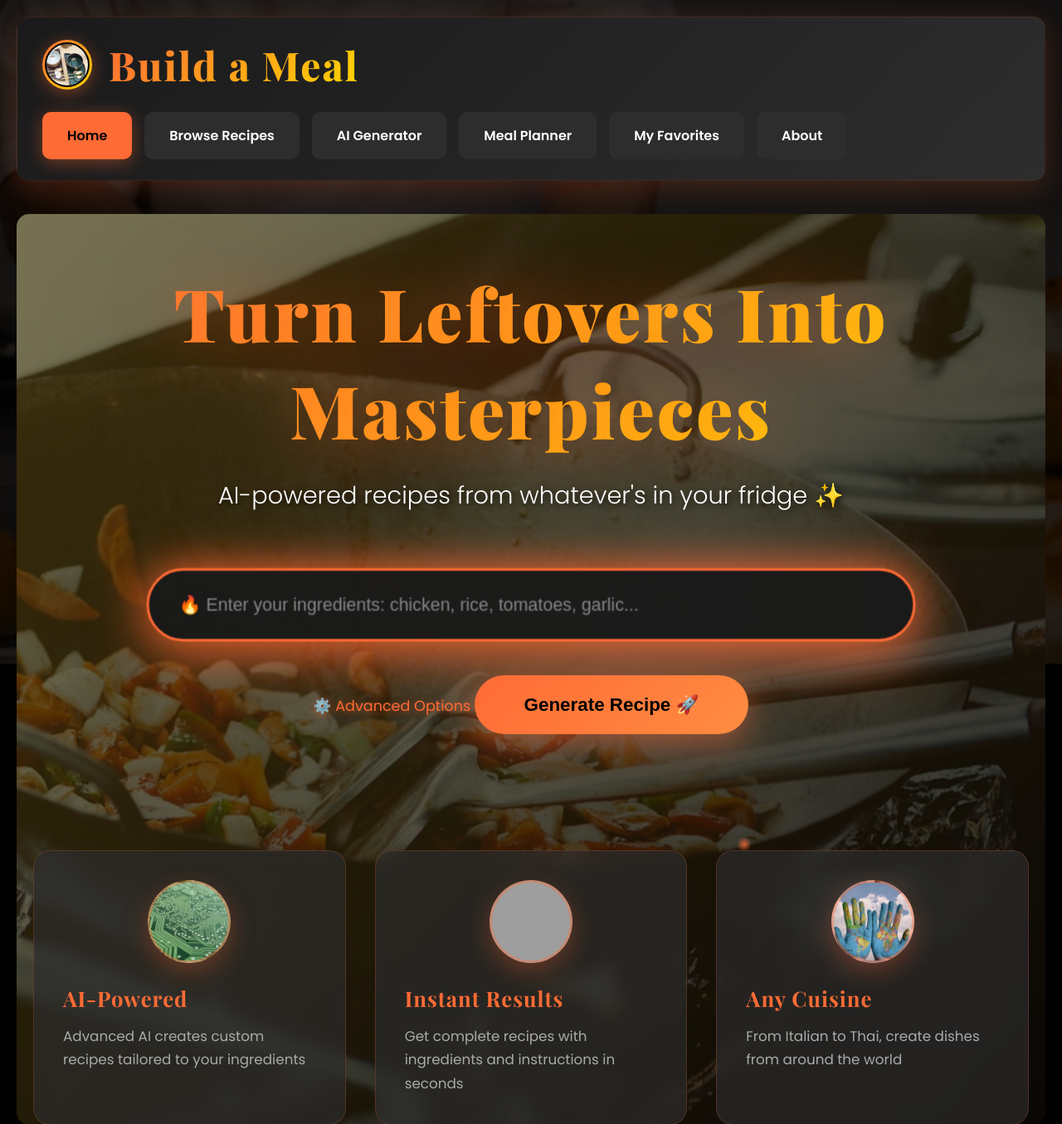
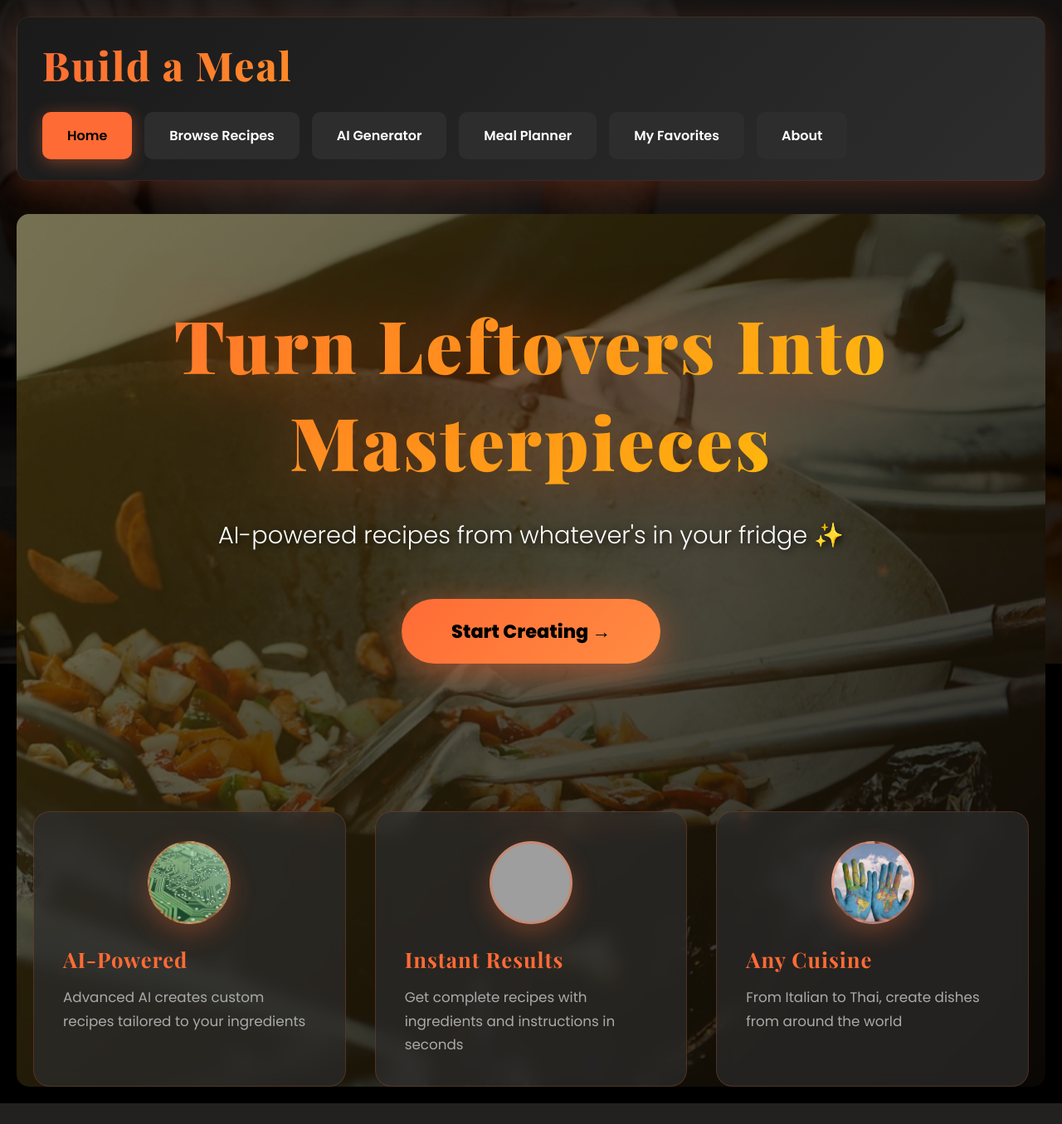
Before and after one commit to vxcoelho/BuildamealAI, a Flask app: page / in a window 1280 px wide. Shown: the top 1355 px of the page at 83% size. After the commit the page ends 1330 px from the top, so only its background shows below. Run offline with Flask 3, Linux system fonts and the light colour scheme; data comes from the database, SQL or seed files in the repository; grey boxes are pictures that could not be loaded.

Commit message:
Remove AI generator search bar and update logo display
Removes the AI generator search bar and its associated styles from the home page and updates the logo display logic in the base template.

Replit-Commit-Author: Agent
Replit-Commit-Session-Id: 096b7f10-f7a4-4b89-9db5-8867b2841995
Replit-Commit-Checkpoint-Type: intermediate_checkpoint
Replit-Commit-Screenshot-Url: https://storage.googleapis.com/screenshot-production-us-central1/7da07af8-79f0-4207-8cc8-d16cdd608a01/096b7f10-f7a4-4b89-9db5-8867b2841995/Aa3PpSg

```diff
--- a/templates/base.html
+++ b/templates/base.html
@@ -231,12 +231,7 @@
 <body>
     <div class="container">
         <header>
-            <div style="display: flex; align-items: center; gap: 20px; margin-bottom: 25px;">
-                <div style="width: 60px; height: 60px; border-radius: 50%; background: linear-gradient(135deg, #FF6B35 0%, #FFD700 100%); padding: 3px; box-shadow: 0 4px 20px rgba(255, 107, 53, 0.4);">
-                    <div style="width: 100%; height: 100%; border-radius: 50%; background-image: url('/static/logo.jpg'); background-size: cover; background-position: center; border: 2px solid #000;"></div>
-                </div>
-                <h1 style="margin-bottom: 0;">Build a Meal</h1>
-            </div>
+            <h1>Build a Meal</h1>
             <nav class="tabs">
                 <a href="/" class="tab {% if active_tab == 'home' %}active{% endif %}">Home</a>
                 <a href="/browse" class="tab {% if active_tab == 'browse' %}active{% endif %}">Browse Recipes</a>
--- a/templates/home.html
+++ b/templates/home.html
@@ -1,6 +1,6 @@
 {% extends "base.html" %}
 
-{% block title %}Home - Build A Meal{% endblock %}
+{% block title %}Home - Build a Meal{% endblock %}
 
 {% block content %}
 <style>
@@ -132,7 +132,7 @@
         font-family: 'Playfair Display', serif;
         font-size: 5.5rem;
         font-weight: 900;
-        margin-bottom: 20px;
+        margin-bottom: 30px;
         background: linear-gradient(135deg, #FF6B35 0%, #FFD700 100%);
         -webkit-background-clip: text;
         -webkit-text-fill-color: transparent;
@@ -151,122 +151,7 @@
         text-shadow: 2px 2px 10px rgba(0, 0, 0, 0.8);
     }
 
-    /* AI Generator Search Bar */
-    .ai-search-container {
-        width: 100%;
-        max-width: 900px;
-        animation: fadeInUp 1s ease 0.6s both;
-    }
-
-    .search-form {
-        position: relative;
-    }
-
-    .search-bar {
-        width: 100%;
-        padding: 28px 35px;
-        font-size: 1.3rem;
-        border: 3px solid rgba(255, 107, 53, 0.5);
-        border-radius: 70px;
-        background: rgba(26, 26, 26, 0.85);
-        backdrop-filter: blur(10px);
-        color: #ffffff;
-        transition: all 0.4s cubic-bezier(0.4, 0, 0.2, 1);
-        box-shadow: 0 15px 50px rgba(255, 107, 53, 0.3),
-                    0 0 100px rgba(255, 107, 53, 0.2);
-    }
-
-    .search-bar:focus {
-        outline: none;
-        border-color: #FF6B35;
-        background: rgba(26, 26, 26, 0.95);
-        box-shadow: 0 0 50px rgba(255, 107, 53, 0.8),
-                    0 20px 70px rgba(255, 107, 53, 0.5);
-        transform: scale(1.03);
-    }
-
-    .search-bar::placeholder {
-        color: #888;
-    }
-
-    .options-toggle {
-        display: inline-block;
-        margin-top: 25px;
-        color: #FF6B35;
-        cursor: pointer;
-        font-size: 1.1rem;
-        text-decoration: none;
-        transition: all 0.3s;
-        text-shadow: 0 2px 10px rgba(255, 107, 53, 0.5);
-    }
-
-    .options-toggle:hover {
-        color: #FFD700;
-        transform: translateY(-2px);
-    }
-
-    .advanced-options {
-        display: none;
-        margin-top: 30px;
-        background: rgba(26, 26, 26, 0.9);
-        backdrop-filter: blur(10px);
-        padding: 35px;
-        border-radius: 25px;
-        border: 2px solid rgba(255, 107, 53, 0.4);
-        box-shadow: 0 10px 40px rgba(0, 0, 0, 0.5);
-    }
-
-    .advanced-options.show {
-        display: grid;
-        grid-template-columns: 1fr 1fr;
-        gap: 30px;
-        animation: slideDown 0.4s ease;
-    }
-
-    @keyframes slideDown {
-        from {
-            opacity: 0;
-            transform: translateY(-30px);
-        }
-        to {
-            opacity: 1;
-            transform: translateY(0);
-        }
-    }
-
-    .option-group {
-        text-align: left;
-    }
-
-    .option-group label {
-        color: #FFD700;
-        font-size: 1rem;
-        font-weight: 600;
-        margin-bottom: 12px;
-        display: block;
-        letter-spacing: 0.5px;
-    }
-
-    .option-group select,
-    .option-group input {
-        width: 100%;
-        background: #2d2d2d;
-        border: 2px solid rgba(255, 107, 53, 0.3);
-        border-radius: 12px;
-        padding: 15px;
-        color: #ffffff;
-        font-size: 1rem;
-        transition: all 0.3s;
-    }
-
-    .option-group select:focus,
-    .option-group input:focus {
-        outline: none;
-        border-color: #FF6B35;
-        box-shadow: 0 0 25px rgba(255, 107, 53, 0.4);
-    }
-
-    .generate-btn {
+    .cta-button {
         background: linear-gradient(135deg, #FF6B35 0%, #FF8C42 100%);
         color: #000000;
         padding: 22px 60px;
@@ -277,12 +162,14 @@
         font-weight: 800;
         transition: all 0.4s cubic-bezier(0.4, 0, 0.2, 1);
         box-shadow: 0 10px 40px rgba(255, 107, 53, 0.5);
-        margin-top: 30px;
+        text-decoration: none;
+        display: inline-block;
         position: relative;
         overflow: hidden;
+        animation: fadeInUp 1s ease 0.6s both;
     }
 
-    .generate-btn::before {
+    .cta-button::before {
         content: '';
         position: absolute;
         top: 50%;
@@ -295,24 +182,19 @@
         transition: width 0.6s, height 0.6s;
     }
 
-    .generate-btn:hover::before {
+    .cta-button:hover::before {
         width: 300px;
         height: 300px;
     }
 
-    .generate-btn:hover {
+    .cta-button:hover {
         transform: translateY(-5px);
         box-shadow: 0 15px 60px rgba(255, 107, 53, 0.8);
     }
 
-    .error-message {
-        background: rgba(255, 68, 68, 0.2);
-        border: 2px solid #ff4444;
-        border-radius: 15px;
-        padding: 20px;
-        margin-top: 30px;
-        color: #ff6666;
-        font-weight: 600;
+    .cta-button span {
+        position: relative;
+        z-index: 1;
     }
 
     @keyframes fadeInDown {
@@ -414,56 +296,9 @@
 <div class="hero-container">
     <h1 class="hero-title">Turn Leftovers Into Masterpieces</h1>
     <p class="hero-subtitle">AI-powered recipes from whatever's in your fridge ✨</p>
-
-    <!-- AI Generator Search Bar -->
-    <div class="ai-search-container">
-        <form method="POST" action="/generate" class="search-form">
-            <input
-                type="text"
-                name="ingredients"
-                class="search-bar"
-                placeholder="🔥 Enter your ingredients: chicken, rice, tomatoes, garlic..."
-                required
-                autofocus
-            >
-
-            <a href="javascript:void(0)" onclick="toggleOptions()" class="options-toggle">
-                ⚙️ Advanced Options
-            </a>
-
-            <div id="advancedOptions" class="advanced-options">
-                <div class="option-group">
-                    <label for="cuisine">Cuisine Preference</label>
-                    <select id="cuisine" name="cuisine">
-                        <option value="">Any Cuisine</option>
-                        <option value="Italian">Italian</option>
-                        <option value="Mexican">Mexican</option>
-                        <option value="Chinese">Chinese</option>
-                        <option value="Indian">Indian</option>
-                        <option value="American">American</option>
-                        <option value="Japanese">Japanese</option>
-                        <option value="Thai">Thai</option>
-                        <option value="Mediterranean">Mediterranean</option>
-                    </select>
-                </div>
-
-                <div class="option-group">
-                    <label for="time">Max Cooking Time (minutes)</label>
-                    <input type="number" id="time" name="time" value="30" min="5" max="180">
-                </div>
-            </div>
-
-            <button type="submit" class="generate-btn">
-                <span style="position: relative; z-index: 1;">Generate Recipe 🚀</span>
-            </button>
-        </form>
-
-        {% if error %}
-        <div class="error-message">
-            ⚠️ {{ error }}
-        </div>
-        {% endif %}
-    </div>
+    <a href="/generate" class="cta-button">
+        <span>Start Creating →</span>
+    </a>
 </div>
 
 <!-- Features Section -->
@@ -484,11 +319,4 @@
         <div class="feature-desc">From Italian to Thai, create dishes from around the world</div>
     </div>
 </div>
-
-<script>
-    function toggleOptions() {
-        const options = document.getElementById('advancedOptions');
-        options.classList.toggle('show');
-    }
-</script>
 {% endblock %}
```
